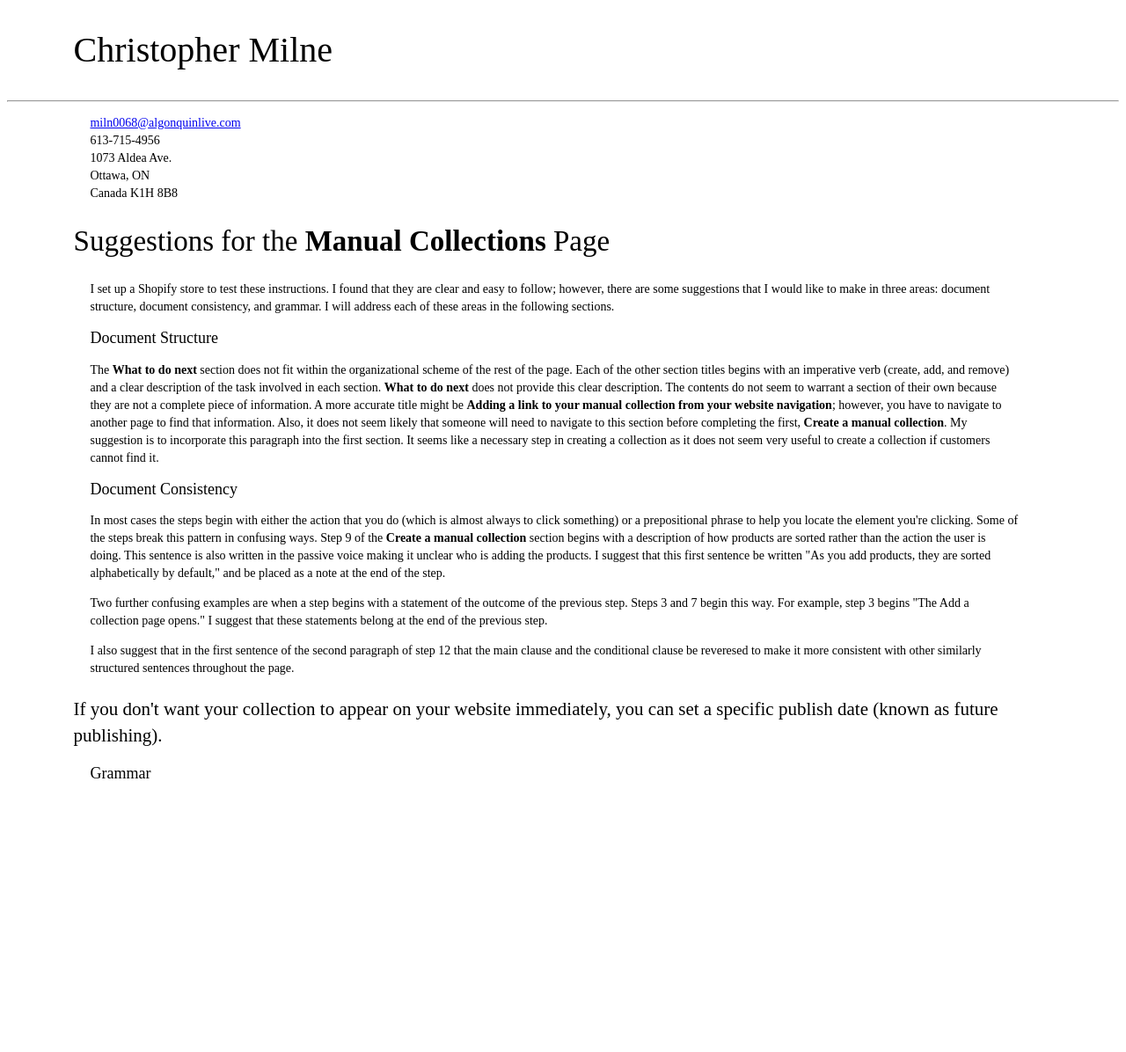
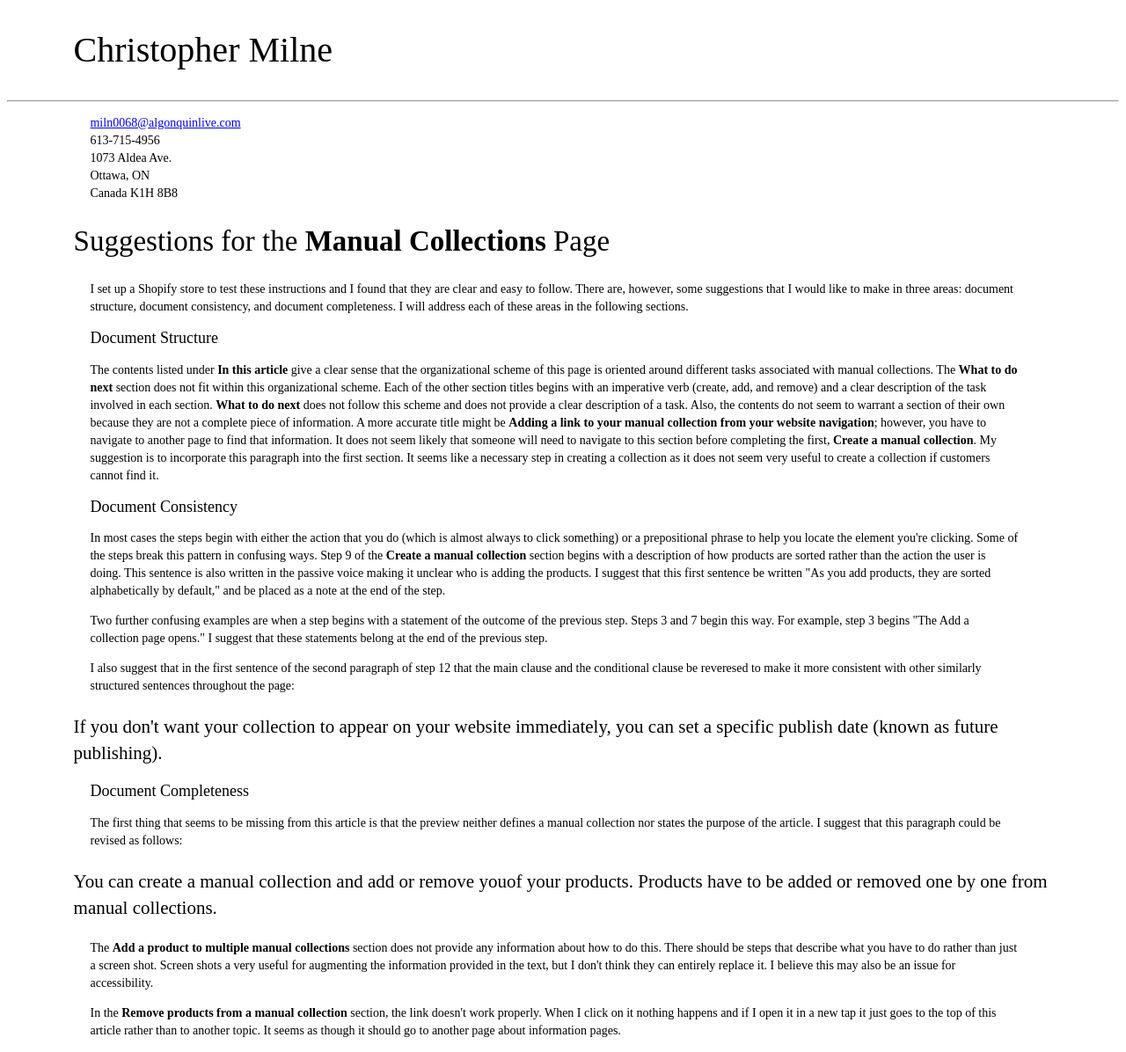
Before and after one commit to chris-milne/chris-milne.github.io, a Jekyll site: the page built from index.html, in a window 1280 px wide. Shown: the whole page at 88% size. Built offline with Jekyll 4.4.1, drawn with Linux system fonts in a browser that asks for light colours; before the commit the page ends 906 px from its top, so only the background shows below that.

Commit message:
Update index.html

```diff
--- a/index.html
+++ b/index.html
@@ -13,20 +13,20 @@ Ottawa, ON<br />
 Canada
 K1H 8B8</p>
 	<h2>Suggestions for the <b>Manual Collections</b> Page</h2>
-	<p>I set up a Shopify store to test these instructions. I found that they are clear and easy to follow; however, there are some suggestions that I would like to make in three areas: document structure, document consistency, and grammar. I will address each of these areas in the following sections.</p>
+	<p>I set up a Shopify store to test these instructions and I found that they are clear and easy to follow. There are, however, some suggestions that I would like to make in three areas: document structure, document consistency, and document completeness. I will address each of these areas in the following sections.</p>
 	<h3>Document Structure</h3>
-	<p>The <b>What to do next</b> section does not fit within the organizational scheme of the rest of the page. Each of the other section titles begins with an imperative verb (create, add, and remove) and a clear description of the task involved in each section. <b>What to do next</b> does not provide this clear description. The contents do not seem to warrant a section of their own because they are not a complete piece of information. A more accurate title might be <b>Adding a link to your manual collection from your website navigation</b>; however, you have to navigate to another page to find that information. Also, it does not seem likely that someone will need to navigate to this section before completing the first, <b>Create a manual collection</b>. My suggestion is to incorporate this paragraph into the first section. It seems like a necessary step in creating a collection as it does not seem very useful to create a collection if customers cannot find it.</p>
-
+	<p>The contents listed under <b>In this article</b> give a clear sense that the organizational scheme of this page is oriented around different tasks associated with manual collections. The <b>What to do next</b> section does not fit within this organizational scheme. Each of the other section titles begins with an imperative verb (create, add, and remove) and a clear description of the task involved in each section. <b>What to do next</b> does not follow this scheme and does not provide a clear description of a task. Also, the contents do not seem to warrant a section of their own because they are not a complete piece of information. A more accurate title might be <b>Adding a link to your manual collection from your website navigation</b>; however, you have to navigate to another page to find that information. It does not seem likely that someone will need to navigate to this section before completing the first, <b>Create a manual collection</b>. My suggestion is to incorporate this paragraph into the first section. It seems like a necessary step in creating a collection as it does not seem very useful to create a collection if customers cannot find it.</p>
 
 	<h3>Document Consistency</h3>
 	<p>In most cases the steps begin with either the action that you do (which is almost always to click something) or a prepositional phrase to help you locate the element you're clicking. Some of the steps break this pattern in confusing ways. Step 9 of the <b>Create a manual collection</b> section begins with a description of how products are sorted rather than the action the user is doing. This sentence is also written in the passive voice making it unclear who is adding the products. I suggest that this first sentence be written "As you add products, they are sorted alphabetically by default," and be placed as a note at the end of the step.</p>
 	<p>Two further confusing examples are when a step begins with a statement of the outcome of the previous step. Steps 3 and 7 begin this way. For example, step 3 begins "The Add a collection page opens." I suggest that these statements belong at the end of the previous step.</p>
-	<p>I also suggest that in the first sentence of the second paragraph of step 12 that the main clause and the conditional clause be reveresed to make it more consistent with other similarly structured sentences throughout the page.</p>
+	<p>I also suggest that in the first sentence of the second paragraph of step 12 that the main clause and the conditional clause be reveresed to make it more consistent with other similarly structured sentences throughout the page:</p>
 	<blockquote>If you don't want your collection to appear on your website immediately, you can set a specific publish date (known as future publishing).</blockquote>
 
-	<h3>Grammar</h3>
-		<p></p>
-	<p></p>
-	<p></p>
+	<h3>Document Completeness</h3>
+	<p>The first thing that seems to be missing from this article is that the preview neither defines a manual collection nor states the purpose of the article. I suggest that this paragraph could be revised as follows:</p>
+	<blockquote>You can create a manual collection and add or remove youof your products. Products have to be added or removed one by one from manual collections. </blockquote>
+	<p>The <b>Add a product to multiple manual collections</b> section does not provide any information about how to do this. There should be steps that describe what you have to do rather than just a screen shot. Screen shots a very useful for augmenting the information provided in the text, but I don't think they can entirely replace it. I believe this may also be an issue for accessibility.</p>
+	<p>In the <b>Remove products from a manual collection</b> section, the link doesn't work properly. When I click on it nothing happens and if I open it in a new tap it just goes to the top of this article rather than to another topic. It seems as though it should go to another page about information pages.</p>
 
 </div><!-- /.blurb -->
```
